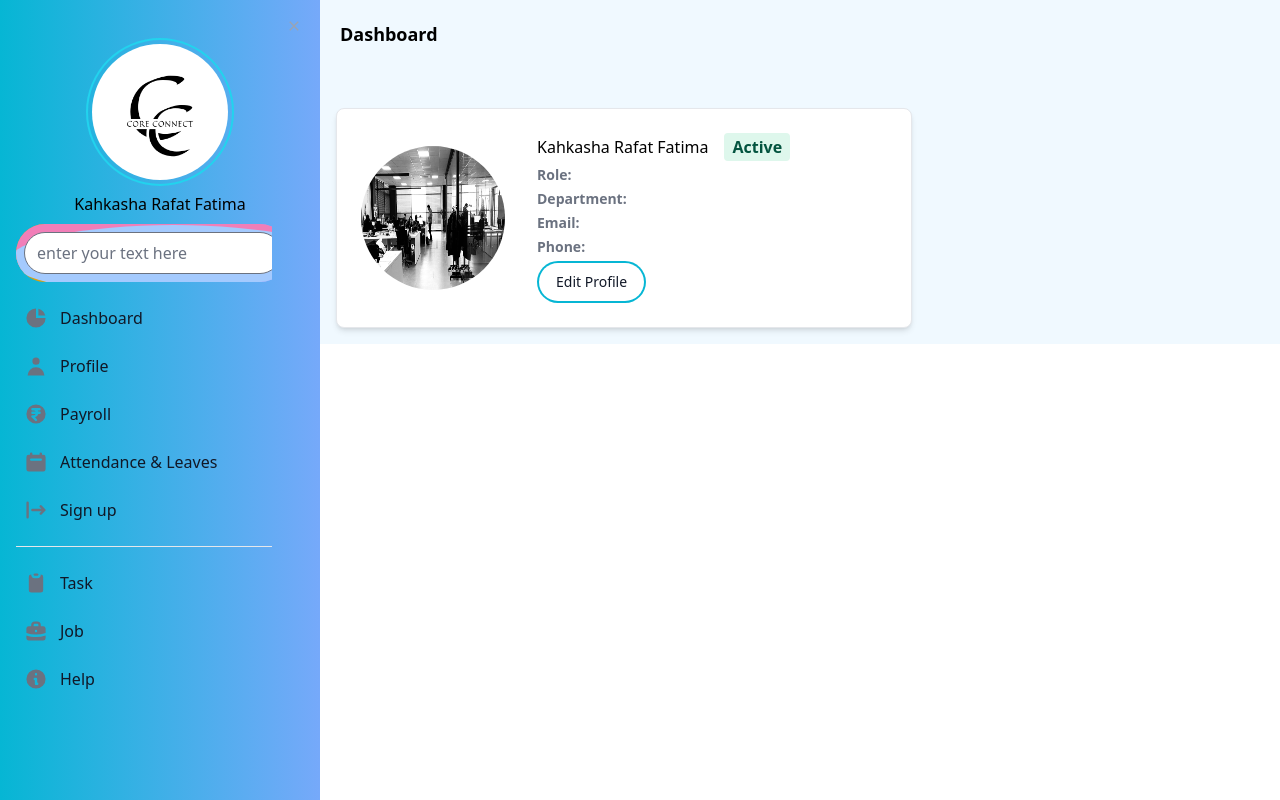
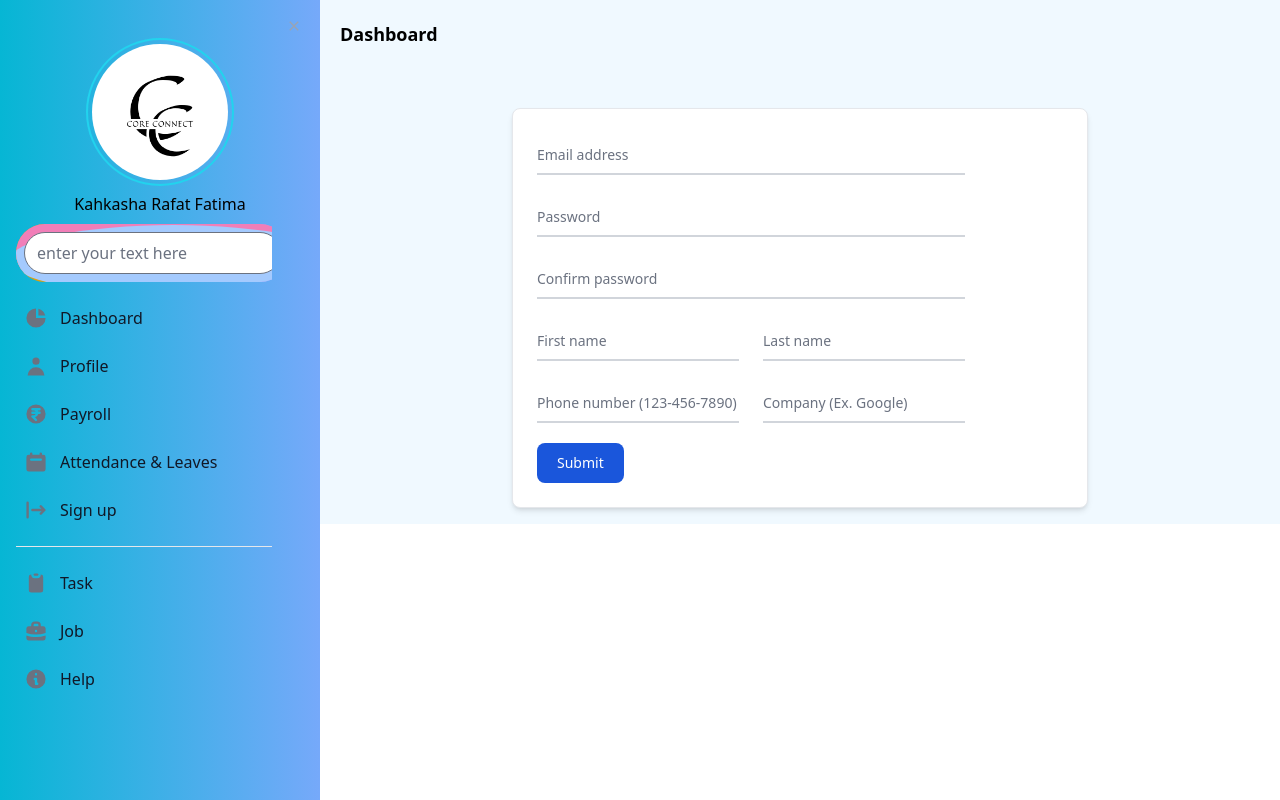
Before and after one commit to kahkasha17/CoreConnect-The-Employee-Management-System, a React (Vite) app: page /profile in a window 1280 px wide. Built offline with nearby package versions, Linux system fonts and the light colour scheme; a web font is replaced by a local one.

Commit message:
draft profile

```diff
--- a/src/Pages/Common/Profile.jsx
+++ b/src/Pages/Common/Profile.jsx
@@ -1,14 +1,55 @@
-import React from 'react'
-import UserdataCard from '../../Components/UserdataCard'
+import React from "react";
+import UserdataCard from "../../Components/UserdataCard";
+import { Card } from "flowbite-react";
 
 const Profile = () => {
   return (
     <>
+      <div className="flex items-center justify-center">
+        <Card className="w-screen" horizontal>
 
-    <UserdataCard className="w-full"/>
 
+
+<form className="max-w-md mx-auto">
+  <div className="relative z-0 w-full mb-5 group">
+      <input type="email" name="floating_email" id="floating_email" className="block py-2.5 px-0 w-full text-sm text-gray-900 bg-transparent border-0 border-b-2 border-gray-300 appearance-none dark:text-white dark:border-gray-600 dark:focus:border-blue-500 focus:outline-none focus:ring-0 focus:border-blue-600 peer" placeholder=" " required />
+      <label for="floating_email" className="peer-focus:font-medium absolute text-sm text-gray-500 dark:text-gray-400 duration-300 transform -translate-y-6 scale-75 top-3 -z-10 origin-[0] peer-focus:start-0 rtl:peer-focus:translate-x-1/4 rtl:peer-focus:left-auto peer-focus:text-blue-600 peer-focus:dark:text-blue-500 peer-placeholder-shown:scale-100 peer-placeholder-shown:translate-y-0 peer-focus:scale-75 peer-focus:-translate-y-6">Email address</label>
+  </div>
+  <div className="relative z-0 w-full mb-5 group">
+      <input type="password" name="floating_password" id="floating_password" className="block py-2.5 px-0 w-full text-sm text-gray-900 bg-transparent border-0 border-b-2 border-gray-300 appearance-none dark:text-white dark:border-gray-600 dark:focus:border-blue-500 focus:outline-none focus:ring-0 focus:border-blue-600 peer" placeholder=" " required />
+      <label for="floating_password" className="peer-focus:font-medium absolute text-sm text-gray-500 dark:text-gray-400 duration-300 transform -translate-y-6 scale-75 top-3 -z-10 origin-[0] peer-focus:start-0 rtl:peer-focus:translate-x-1/4 peer-focus:text-blue-600 peer-focus:dark:text-blue-500 peer-placeholder-shown:scale-100 peer-placeholder-shown:translate-y-0 peer-focus:scale-75 peer-focus:-translate-y-6">Password</label>
+  </div>
+  <div className="relative z-0 w-full mb-5 group">
+      <input type="password" name="repeat_password" id="floating_repeat_password" className="block py-2.5 px-0 w-full text-sm text-gray-900 bg-transparent border-0 border-b-2 border-gray-300 appearance-none dark:text-white dark:border-gray-600 dark:focus:border-blue-500 focus:outline-none focus:ring-0 focus:border-blue-600 peer" placeholder=" " required />
+      <label for="floating_repeat_password" className="peer-focus:font-medium absolute text-sm text-gray-500 dark:text-gray-400 duration-300 transform -translate-y-6 scale-75 top-3 -z-10 origin-[0] peer-focus:start-0 rtl:peer-focus:translate-x-1/4 peer-focus:text-blue-600 peer-focus:dark:text-blue-500 peer-placeholder-shown:scale-100 peer-placeholder-shown:translate-y-0 peer-focus:scale-75 peer-focus:-translate-y-6">Confirm password</label>
+  </div>
+  <div className="grid md:grid-cols-2 md:gap-6">
+    <div className="relative z-0 w-full mb-5 group">
+        <input type="text" name="floating_first_name" id="floating_first_name" className="block py-2.5 px-0 w-full text-sm text-gray-900 bg-transparent border-0 border-b-2 border-gray-300 appearance-none dark:text-white dark:border-gray-600 dark:focus:border-blue-500 focus:outline-none focus:ring-0 focus:border-blue-600 peer" placeholder=" " required />
+        <label for="floating_first_name" className="peer-focus:font-medium absolute text-sm text-gray-500 dark:text-gray-400 duration-300 transform -translate-y-6 scale-75 top-3 -z-10 origin-[0] peer-focus:start-0 rtl:peer-focus:translate-x-1/4 peer-focus:text-blue-600 peer-focus:dark:text-blue-500 peer-placeholder-shown:scale-100 peer-placeholder-shown:translate-y-0 peer-focus:scale-75 peer-focus:-translate-y-6">First name</label>
+    </div>
+    <div className="relative z-0 w-full mb-5 group">
+        <input type="text" name="floating_last_name" id="floating_last_name" className="block py-2.5 px-0 w-full text-sm text-gray-900 bg-transparent border-0 border-b-2 border-gray-300 appearance-none dark:text-white dark:border-gray-600 dark:focus:border-blue-500 focus:outline-none focus:ring-0 focus:border-blue-600 peer" placeholder=" " required />
+        <label for="floating_last_name" className="peer-focus:font-medium absolute text-sm text-gray-500 dark:text-gray-400 duration-300 transform -translate-y-6 scale-75 top-3 -z-10 origin-[0] peer-focus:start-0 rtl:peer-focus:translate-x-1/4 peer-focus:text-blue-600 peer-focus:dark:text-blue-500 peer-placeholder-shown:scale-100 peer-placeholder-shown:translate-y-0 peer-focus:scale-75 peer-focus:-translate-y-6">Last name</label>
+    </div>
+  </div>
+  <div className="grid md:grid-cols-2 md:gap-6">
+    <div className="relative z-0 w-full mb-5 group">
+        <input type="tel" pattern="[0-9]{3}-[0-9]{3}-[0-9]{4}" name="floating_phone" id="floating_phone" className="block py-2.5 px-0 w-full text-sm text-gray-900 bg-transparent border-0 border-b-2 border-gray-300 appearance-none dark:text-white dark:border-gray-600 dark:focus:border-blue-500 focus:outline-none focus:ring-0 focus:border-blue-600 peer" placeholder=" " required />
+        <label for="floating_phone" className="peer-focus:font-medium absolute text-sm text-gray-500 dark:text-gray-400 duration-300 transform -translate-y-6 scale-75 top-3 -z-10 origin-[0] peer-focus:start-0 rtl:peer-focus:translate-x-1/4 peer-focus:text-blue-600 peer-focus:dark:text-blue-500 peer-placeholder-shown:scale-100 peer-placeholder-shown:translate-y-0 peer-focus:scale-75 peer-focus:-translate-y-6">Phone number (123-456-7890)</label>
+    </div>
+    <div className="relative z-0 w-full mb-5 group">
+        <input type="text" name="floating_company" id="floating_company" className="block py-2.5 px-0 w-full text-sm text-gray-900 bg-transparent border-0 border-b-2 border-gray-300 appearance-none dark:text-white dark:border-gray-600 dark:focus:border-blue-500 focus:outline-none focus:ring-0 focus:border-blue-600 peer" placeholder=" " required />
+        <label for="floating_company" className="peer-focus:font-medium absolute text-sm text-gray-500 dark:text-gray-400 duration-300 transform -translate-y-6 scale-75 top-3 -z-10 origin-[0] peer-focus:start-0 rtl:peer-focus:translate-x-1/4 peer-focus:text-blue-600 peer-focus:dark:text-blue-500 peer-placeholder-shown:scale-100 peer-placeholder-shown:translate-y-0 peer-focus:scale-75 peer-focus:-translate-y-6">Company (Ex. Google)</label>
+    </div>
+  </div>
+  <button type="submit" className="text-white bg-blue-700 hover:bg-blue-800 focus:ring-4 focus:outline-none focus:ring-blue-300 font-medium rounded-lg text-sm w-full sm:w-auto px-5 py-2.5 text-center dark:bg-blue-600 dark:hover:bg-blue-700 dark:focus:ring-blue-800">Submit</button>
+</form>
+
+        </Card>
+      </div>
     </>
-  )
-}
+  );
+};
 
-export default Profile
+export default Profile;
```
